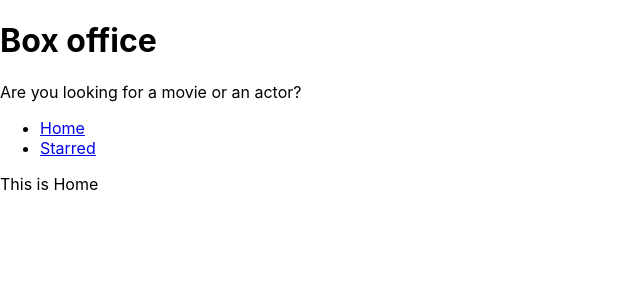
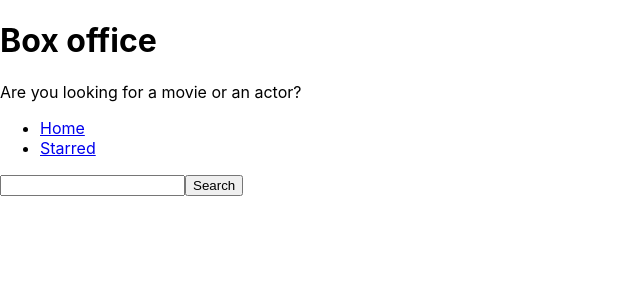
Before and after one commit to Sofia-Morgado/Box-Office, a React (Create React App) app: page / in a window 1280 px wide. Shown: the top 300 px of the page, without its empty margins (0-640 px from the left). Built offline with nearby package versions, Linux system fonts and the light colour scheme; the HTML template or start-up script is replaced by a standard one.

Commit message:
adding api

```diff
--- a/src/pages/Home.js
+++ b/src/pages/Home.js
@@ -1,13 +1,41 @@
-import React from 'react'
-import MainPageLayout from '../components/MainPageLayout'
+import React, { useState } from 'react';
+import MainPageLayout from '../components/MainPageLayout';
 
 // eslint-disable-next-line arrow-body-style
 const Home = () => {
-    return (
-        <MainPageLayout>
-            This is Home
-        </MainPageLayout>
-    )
-}
+  const [input, setInput] = useState('');
 
-export default Home
+  // Change value as the user is writing
+  const onInputChange = ev => {
+    setInput(ev.target.value);
+  };
+
+  const onSearch = () => {
+    fetch(`https://api.tvmaze.com/search/shows?q=${input}`)
+      .then(r => r.json())
+      .then(result => {});
+  };
+
+  const onKeyDown = ev => {
+    // if user pressed Enter
+    if (ev.keyCode === 13) {
+      onSearch();
+    }
+  };
+
+  return (
+    <MainPageLayout>
+      <input
+        type="text"
+        onChange={onInputChange}
+        onKeyDown={onKeyDown}
+        value={input}
+      />
+      <button type="button" onClick={onSearch}>
+        Search
+      </button>
+    </MainPageLayout>
+  );
+};
+
+export default Home;
```
